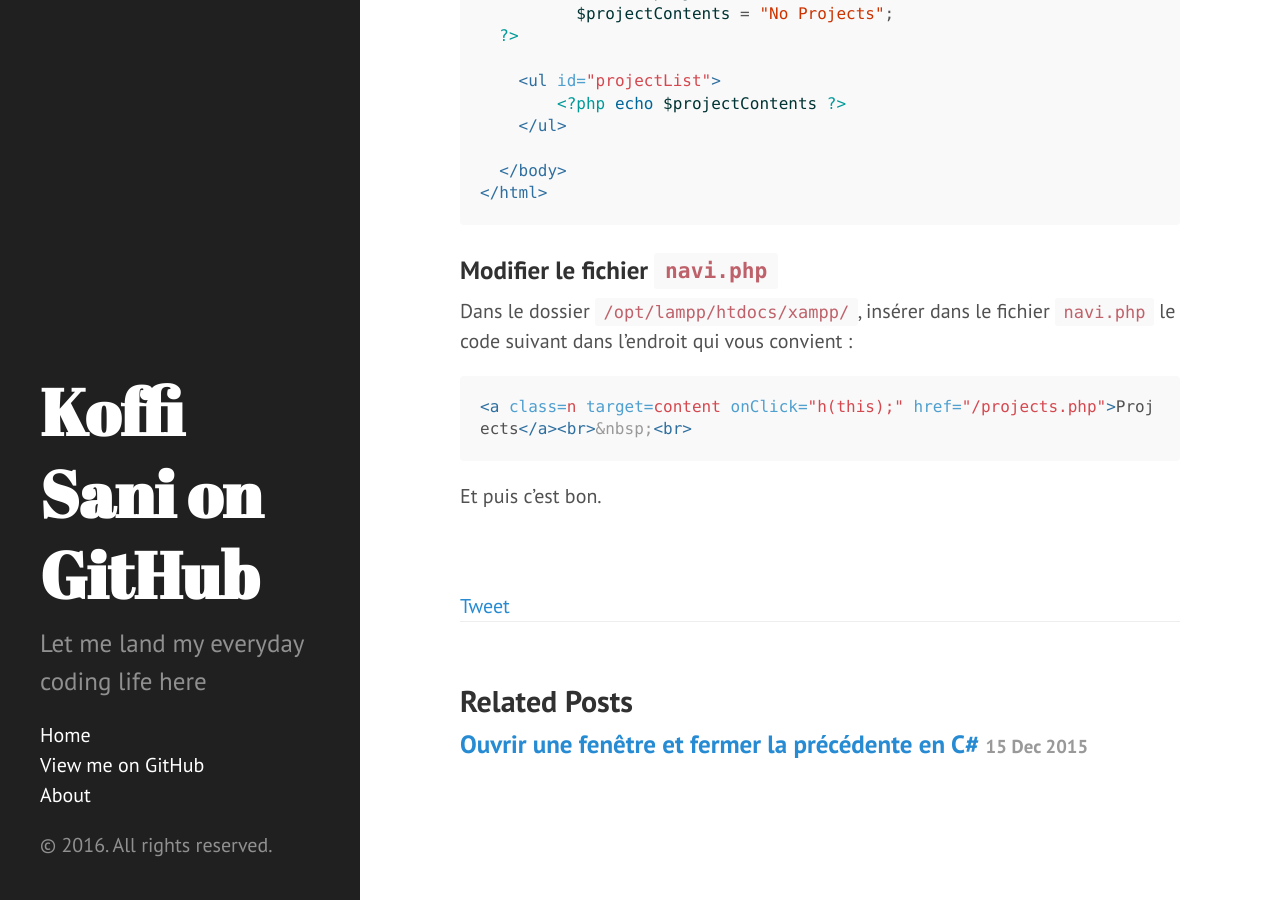
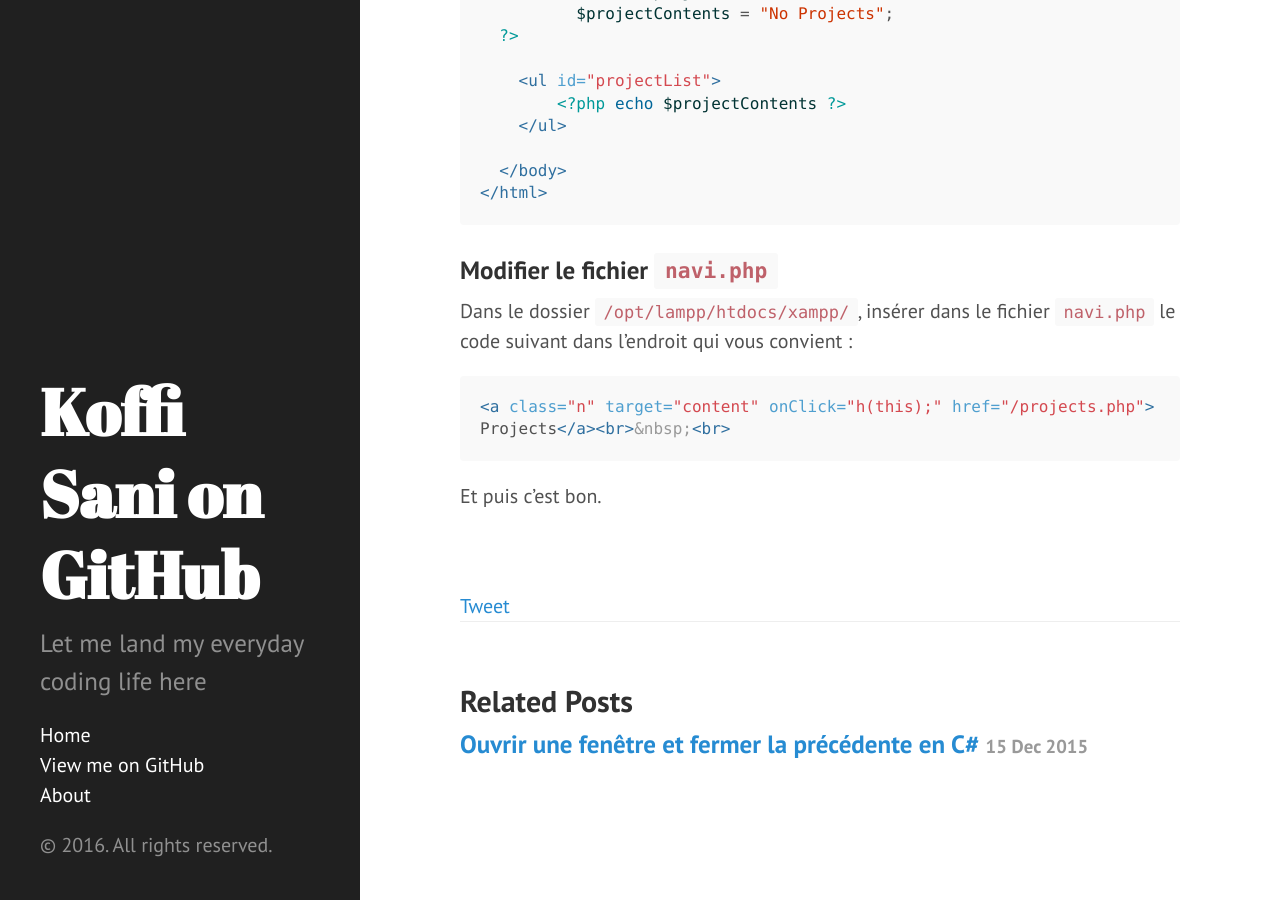
Before and after one commit to koffisani/koffisani.github.io, a Jekyll site: the page built from _posts/2016-02-08-lister-ses-projets-dans-xampp-linux.markdown, in a window 1280 px wide and 900 px high, scrolled down 1028 px. Built offline with Jekyll 4.4.1, drawn with Linux system fonts in a browser that asks for light colours; comment, search, counter and statistics services are not loaded.

Commit message:
Update 2016-02-08-lister-ses-projets-dans-xampp-linux.markdown
Added omitted quotes for class and target attributes  values

````diff
--- a/_posts/2016-02-08-lister-ses-projets-dans-xampp-linux.markdown
+++ b/_posts/2016-02-08-lister-ses-projets-dans-xampp-linux.markdown
@@ -49,7 +49,7 @@ Dans le dossier `/opt/lampp/htdocs/` créer le fichier nommé `projects.php` et
 Dans le dossier `/opt/lampp/htdocs/xampp/`, insérer dans le fichier `navi.php` le code suivant dans l'endroit qui vous convient :
 
 ```php
-<a class=n target=content onClick="h(this);" href="/projects.php">Projects</a><br>&nbsp;<br>
+<a class="n" target="content" onClick="h(this);" href="/projects.php">Projects</a><br>&nbsp;<br>
 ```
 
 
````
